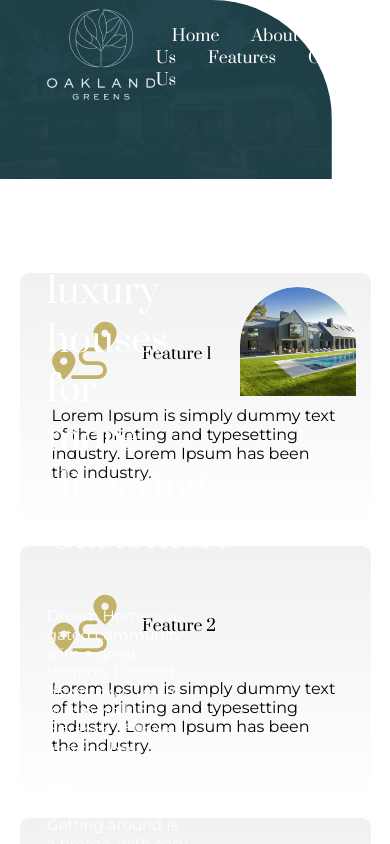
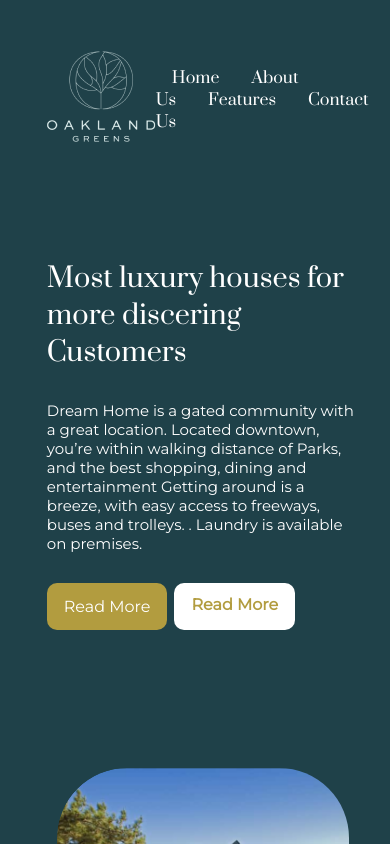
Before and after one commit to mbilalkhalidofficial/Oakland-greens, a React (Vite) app: page / in a window 390 px wide. Shown: the top 844 px of the page. Built offline with nearby package versions, Linux system fonts and the light colour scheme.

Commit message:
deploy done

```diff
--- a/src/components/Header.jsx
+++ b/src/components/Header.jsx
@@ -22,11 +22,7 @@ export default function Header() {
       <div className="oakland_section">
         <div className="oakland_section__weaper">
           <div className="oakland_section__weaper__backimg">
-            <img
-              className="oakland_section__weaper__backimgs"
-              src={headerback}
-              alt=""
-            />
+            <div className="oakland_section__weaper__backimgs"></div>
           </div>
           <div className="oakland_section__weaper__overlay">
             <div className="oakland_section__weaper__overlay__navbar">
@@ -44,17 +40,17 @@ export default function Header() {
                 <NavLink className="navbar__style">Contact Us</NavLink>
               </div>
             </div>
-
+            <div className="oakland_section__weaper__overlay__entry__content">
               <div className="oakland_section__weaper__overlay__entry">
                 <div className="oakland_section__weaper__overlay__main_heading">
                   Most luxury houses for more discering Customers
                 </div>
                 <div className="oakland_section__weaper__overlay__main_heading__para">
                   Dream Home is a gated community with a great location. Located
-                downtown, you’re within walking distance of Parks, and the best
-                shopping, dining and entertainment Getting around is a breeze,
-                with easy access to freeways, buses and trolleys. . Laundry is
-                available on premises.
+                  downtown, you’re within walking distance of Parks, and the
+                  best shopping, dining and entertainment Getting around is a
+                  breeze, with easy access to freeways, buses and trolleys. .
+                  Laundry is available on premises.
                 </div>
                 <div className="oakland_section__weaper__overlay__two button">
                   <div className="oakland_section__weaper__overlay__two__left">
@@ -70,15 +66,18 @@ export default function Header() {
               <div className="headerback__second">
                 <div id="zoom-In">
                   <figure>
-          <img className="headerback__second__image" src={headerback2} alt="" />
+                    <img
+                      className="headerback__second__image"
+                      src={headerback2}
+                      alt=""
+                    />
                   </figure>
                 </div>
               </div>
             </div>
           </div>
-
         </div>
-
+      </div>
 
       {/* <div class="image">
 				<div id="zoom-In">
@@ -88,7 +87,6 @@ export default function Header() {
 				</div>
 			</div>
 		 */}
-
 
       <div className="feature">
         <div className="feature__content">
--- a/src/styles/global.scss
+++ b/src/styles/global.scss
@@ -13,20 +13,22 @@ body {
   padding: 0;
   font-size: 16px;
 }
-.oakland_section {
-  width: 100%;
-}
 
 .oakland_section {
   width: 100%;
-  height: 100%;
+  max-width: 1920px;
+  margin: 0 auto;
 }
 .oakland_section__weaper__backimg {
   width: 85%;
+
+  max-height: 700px;
+  border-top-right-radius: 120px;
 }
 .oakland_section__weaper__backimgs {
   width: 100%;
-  max-height: 700px;
+  height: 700px;
+  background-color: #1f4149;
   border-top-right-radius: 120px;
 }
 .oakland_section__weaper__backimgs img {
@@ -85,12 +87,11 @@ body {
   width: 50%;
 }
 
-
-.headerback__second{
+.headerback__second {
   border-top-left-radius: 70px;
   border-top-right-radius: 70px;
 }
-.headerback__second :hover{
+.headerback__second :hover {
   border-top-left-radius: 70px;
   border-top-right-radius: 70px;
 }
@@ -99,26 +100,24 @@ body {
 
   border-top-left-radius: 70px;
   border-top-right-radius: 70px;
-
 }
 .feature__content__card__svg2 {
   display: none;
 }
 .headerback__second {
-
   display: inline-block;
-	text-align:center;
+  text-align: center;
   width: 50%;
   position: absolute;
   bottom: 0%;
   right: -17%;
   top: 25%;
-    height: 690px;
+  // height: 690px;
 
   max-width: 620px;
   border-top-left-radius: 70px;
   border-top-right-radius: 70px;
-    transition: all .4s ease-in-out;
+  transition: all 0.4s ease-in-out;
   border-radius: 30px;
 }
 figure {
@@ -129,9 +128,7 @@ figure {
 }
 
 .headerback__second img {
-	display: block;
-	width: 100%;
-	height: auto;
+  height: 570px;
   cursor: pointer;
 }
 .headerback__second #zoom-In figure img {
@@ -146,8 +143,6 @@ figure {
   border-top-right-radius: 70px;
 }
 
-
-
 .oakland_section__weaper__overlay__two__left {
   padding: 12px 3em;
   margin-right: 1em;
@@ -156,7 +151,7 @@ figure {
   background-color: #b29c3f;
   font-family: "Montserrat", sans-serif;
 }
-.oakland_section__weaper__overlay__two__left:hover{
+.oakland_section__weaper__overlay__two__left:hover {
   padding: 12px 3em;
   margin-right: 1em;
   border-radius: 10px;
@@ -178,7 +173,7 @@ figure {
   cursor: pointer;
   font-family: "Montserrat", sans-serif;
 }
-.oakland_section__weaper__overlay__two__right:hover{
+.oakland_section__weaper__overlay__two__right:hover {
   padding: 12px 3em;
   margin-right: 1em;
   cursor: pointer;
@@ -270,7 +265,6 @@ figure {
   max-height: 290px;
   margin: 1%;
 }
-
 
 .about__section__secondentry {
   width: 35%;
@@ -436,28 +430,27 @@ figure {
   margin-top: 3em;
   margin-bottom: 3em;
 }
-.location__Section__para{
+.location__Section__para {
   width: 70%;
   padding: 1.4em 0px;
   font-family: "Inter", sans-serif;
 }
-.location__Section__text{
+.location__Section__text {
   font-size: 32px;
-
 }
-.location__Section__img{
+.location__Section__img {
   width: 100%;
   height: 100%;
-
 }
-.location__Section__img img{
-  width: 80%;max-height: 500px;
+.location__Section__img img {
+  width: 80%;
+  max-height: 500px;
 }
-.luxury{
+.luxury {
   width: 100%;
   margin: 8em 0em;
 }
-.luxury__section{
+.luxury__section {
   max-width: 1440px;
   margin: 0 auto;
   display: flex;
@@ -466,28 +459,26 @@ width: 100%;
   margin-top: 3em;
   padding-left: 8em;
   margin-bottom: 3em;
-
 }
-.luxury__section__left__heading{
+.luxury__section__left__heading {
   line-height: 50px;
   font-weight: 400;
   font-size: 35px;
   width: 60%;
-
 }
-.luxury__section__left__para{
+.luxury__section__left__para {
   font-family: "Montserrat", sans-serif;
   padding: 2em 0px;
 }
 
-.luxury__section__left{
+.luxury__section__left {
   width: 50%;
 }
 
-.luxury__section__left__heading span{
+.luxury__section__left__heading span {
   color: #b29c3f;
 }
-.luxury__section__left__button{
+.luxury__section__left__button {
   width: 30%;
   padding: 9px 2em;
   cursor: pointer;
@@ -497,25 +488,21 @@ width: 50%;
   font-family: "Montserrat", sans-serif;
   width: fit-content;
 }
-.luxury__section__right{
+.luxury__section__right {
   width: 50%;
   position: relative;
-
-
 }
-.luxury__section__right__imgs{
+.luxury__section__right__imgs {
   position: absolute;
   top: 2%;
   right: 50%;
-
-
 }
 // .luxury__section__right__img{
 // width: 100%;
 // height: 100%;
 
 // }
-.luxury__section__right__img img{
+.luxury__section__right__img img {
   width: 45%;
   max-height: 700px;
   margin: 0 auto;
@@ -524,7 +511,7 @@ margin-top: 2.5em;
   margin-left: 8.7em;
   opacity: 0.46;
 }
-.luxury__section__right__imgs img{
+.luxury__section__right__imgs img {
   width: 100%;
   z-index: -999;
   max-height: 280px;
@@ -532,13 +519,12 @@ margin: 0 auto;
   margin-top: 4em;
   margin-left: 3em;
   display: flex;
-
 }
-.luxury__section__right__imgss{
+.luxury__section__right__imgss {
   width: 100%;
   height: 100%;
 }
-.luxury__section__right__imgss img{
+.luxury__section__right__imgss img {
   width: 44%;
   z-index: -999;
   height: 430px;
@@ -551,25 +537,71 @@ position: absolute;
   display: flex;
   opacity: 0.14;
 }
-@media(max-width:1000px){
-  .luxury__section{
+
+@media (max-width: 1450px) {
+  .headerback__second img {
+    height: 540px;
+    width: 700px;
+  }
+}
+@media (max-width: 1150px) {
+  .headerback__second img {
+    height: 450px;
+    width: 700px;
+  }
+}
+@media (max-width: 1115px) {
+  .headerback__second img {
+    height: 450px;
+    width: 700px;
+  }
+  .oakland_section {
+    height: 115vh;
+  }
+
+  .oakland_section__weaper__overlay__entry__content {
+    flex-direction: column;
+  }
+  .oakland_section__weaper__backimg {
+    width: 100%;
+    border-radius: 0px;
+  }
+
+  .oakland_section__weaper__overlay__entry {
+    width: 100%;
+  }
+  .headerback__second {
+    right: 0%;
+    width: 100%;
+    top: 110%;
+  }
+  .oakland_section__weaper__backimgs {
+    height: 1050px;
+    border-radius: 0px;
+  }
+}
+@media (max-width: 1000px) {
+  .luxury__section {
     width: 100%;
     flex-direction: column;
     padding: 0em 5em;
     margin-bottom: 33em;
   }
-
-  .luxury__section__left{
+  .headerback__second img {
+    height: 450px;
+    width: 500px;
+  }
+  .luxury__section__left {
     width: 100%;
   }
-  .luxury__section__right{
+  .luxury__section__right {
     width: 100%;
     margin-left: 6em;
   }
   .luxury__section__right__imgs img {
     max-height: 458px;
   }
-.luxury__section__left__heading{
+  .luxury__section__left__heading {
     width: 90%;
     justify-content: center;
     text-align: center;
@@ -577,78 +609,151 @@ align-items: center;
   }
 }
 
-@media(max-width:950px){
-  .feature__content{
+@media (max-width: 950px) {
+  .feature__content {
     width: 100%;
     flex-wrap: wrap;
     padding: 0em;
   }
-.feature__content__card{
+  .feature__content__card {
     width: 40%;
   }
-  .farm__house__content__left{
+  .farm__house__content__left {
     width: 100%;
   }
-  .farm__house__content{
+  .farm__house__content {
     flex-direction: column;
   }
-  .farm__house__content__left__heading{
+  .farm__house__content__left__heading {
     text-align: center;
   }
-  .farm__house__content{
+  .farm__house__content {
     padding: 0em 3em;
     text-align: center;
   }
-
 }
-@media(max-width:950px){
-.luxury__section__right__img img{
-  display: none;
-
-}
-.luxury__section__right__imgss img{
+@media (max-width: 950px) {
+  .luxury__section__right__img img {
     display: none;
   }
+  .luxury__section__right__imgss img {
+    display: none;
+  }
+  .oakland_section {
+    height: 117vh;
+  }
+  .headerback__second {
+    top: 109%;
+  }
+}
 
+@media (max-width: 780px) {
+  .oakland_section {
+    height: 125vh;
   }
-@media(max-width:660px){
-  .feature__content__card{
+}
+
+@media (max-width: 750px) {
+  .oakland_section {
+    height: 112vh;
+  }
+  .oakland_section__weaper__overlay__main_heading {
+    width: 100%;
+  }
+  .oakland_section__weaper__overlay__main_heading {
+    font-size: 31px;
+  }
+  .oakland_section__weaper__overlay__main_heading__para {
+    padding: 2em 0em;
+  }
+  .oakland_section__weaper__overlay__two {
+    padding: 0em;
+  }
+  .oakland_section__weaper__overlay {
+    width: 80%;
+  }
+  .oakland_section__weaper__overlay {
+    padding: 1em 0em;
+  }
+  .headerback__second {
+    top: 120%;
+  }
+}
+@media (max-width: 660px) {
+  .feature__content__card {
     width: 80%;
     margin: 2%;
   }
-  .farm__house__content{
+  .farm__house__content {
     padding: 0em 2em;
   }
-  .farm__house__content__left__heading{
+  .farm__house__content__left__heading {
     font-size: 30px;
   }
-  .location__Section__para{
+  .location__Section__para {
     width: 80%;
   }
-  .location__Section__img img{
+  .location__Section__img img {
     width: 90%;
   }
+  .headerback__second img {
+    height: 410px;
+  }
+}
+@media (max-width: 515px) {
+  .headerback__second img {
+    height: 350px;
+    width: 381px;
+  }
+  .oakland_section__weaper__overlay__two__left {
+    padding: 12px 2em;
+  }
+  .oakland_section__weaper__overlay__two__left:hover {
+    padding: 12px 2em;
+  }
+  .oakland_section__weaper__overlay__two__right {
+    padding: 12px 2em;
+  }
+  .oakland_section__weaper__overlay__two__right:hover {
+    padding: 12px 2em;
+  }
+}
+@media (max-width: 450px) {
+  .oakland_section__weaper__overlay__two__left {
+    padding: 14px 17px;
+  }
+  .oakland_section__weaper__overlay__two__left:hover {
+    padding: 12px 17px;
+  }
+  .oakland_section__weaper__overlay__two__right {
+    padding: 12px 17px;
+  }
+  .oakland_section__weaper__overlay__two__right:hover {
+    padding: 12px 17px;
+  }
+  .oakland_section__weaper__overlay__two__left {
+    margin: 0px;
+    margin-right: 7px;
+  }
+  .oakland_section__weaper__overlay__main_heading {
+    font-size: 27px;
+  }
 
-}
-@media(max-width:450px){
-  .feature__content__card{
+  .feature__content__card {
     width: 90%;
     margin: 2%;
   }
-  .farm__house__content__left__heading{
+  .farm__house__content__left__heading {
     font-size: 28px;
   }
- .location__Section__para{
+  .location__Section__para {
     font-size: 14px;
-
   }
- .location__Section__img img{
+  .location__Section__img img {
     width: 95%;
     height: 240px;
   }
   .location__Section__para {
     font-size: 95%;
   }
-
-
 }
```
Lines whose indentation alone changed are shown as unchanged.
